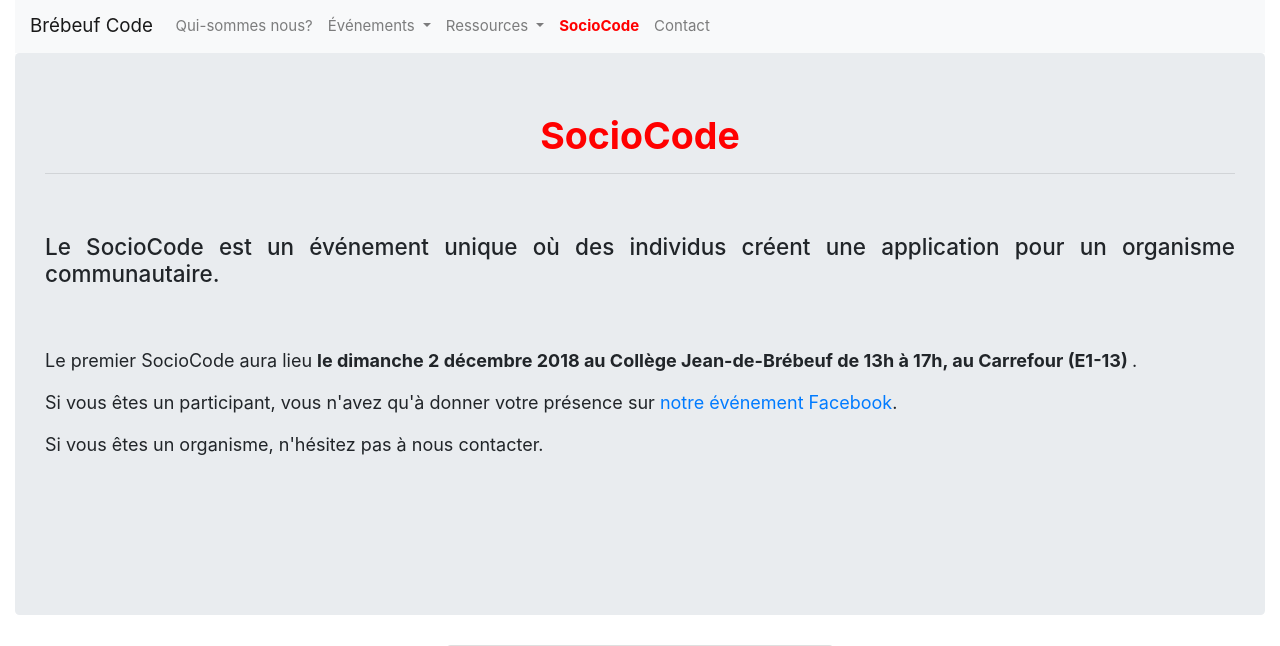
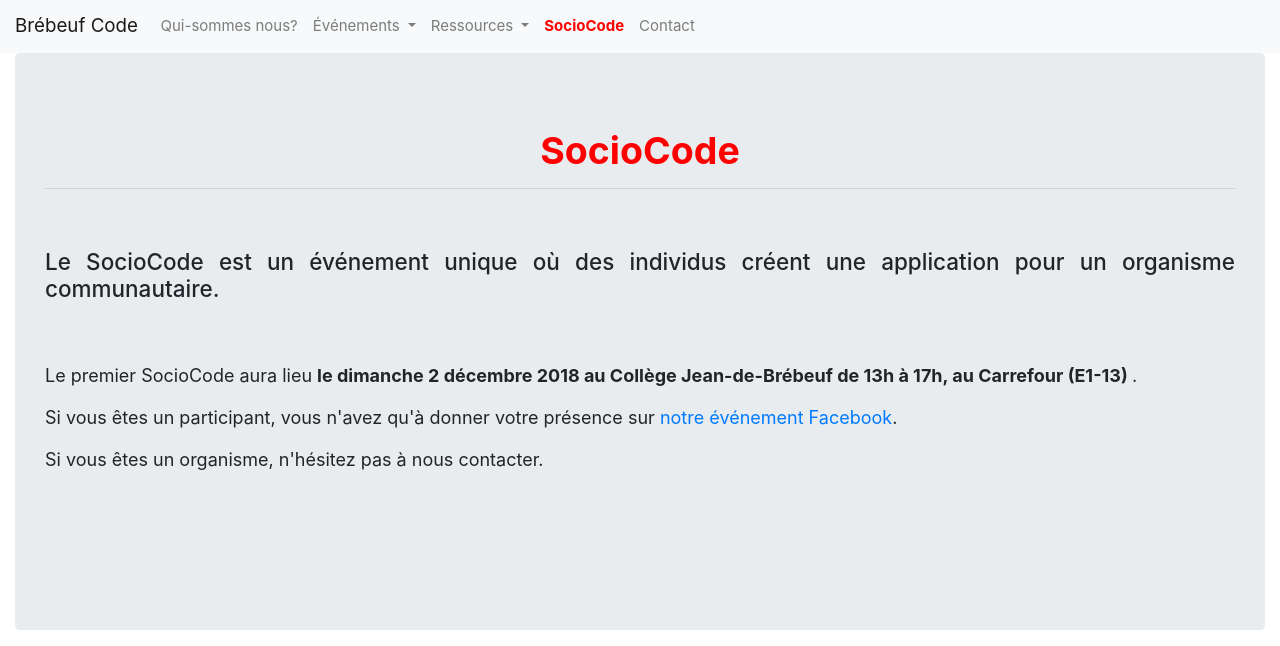
Before and after one commit to Brebeuf-Code/site-web3.0, a Flask app: page /sociocode in a window 1280 px wide. Shown: the top 646 px of the page. Run offline with Flask 2, Linux system fonts and the light colour scheme; some libraries are stand-ins or nearby versions.

Commit message:
fixed alignment issue

```diff
--- a/templates/sociocode.html
+++ b/templates/sociocode.html
@@ -23,7 +23,7 @@
 
 </head>
 <body>
-<div class="container-fluid">
+
 <nav class="navbar navbar-expand-lg navbar-light bg-light">
     <a class="navbar-brand" href="/">Brébeuf Code</a>
     <button class="navbar-toggler" type="button" data-toggle="collapse" data-target="#navbarNav"
@@ -71,21 +71,25 @@
         </ul>
     </div>
 </nav>
-
+<div class="container-fluid">
     <div align="center">
-        <div class="jumbotron mx-auto" align="center">
+        <div align="center" class="jumbotron text-center">
+            <p align="center">
             <h1><b style="color: red">SocioCode</b></h1>
             <hr/>
             <div id="qui-description">
-                <h4>Le SocioCode est un événement unique où des individus créent une application pour un organisme communautaire.</h4>
+                <h4>Le SocioCode est un événement unique où des individus créent une application pour un organisme
+                    communautaire.</h4>
             </div>
             <div id="qui-description">
-                <p>Le premier SocioCode aura lieu <b>le dimanche 2 décembre 2018 au Collège Jean-de-Brébeuf de 13h à 17h, au Carrefour (E1-13) </b>.</p>
+                <p>Le premier SocioCode aura lieu <b>le dimanche 2 décembre 2018 au Collège Jean-de-Brébeuf de 13h à
+                    17h, au Carrefour (E1-13) </b>.</p>
                 <p>Si vous êtes un participant, vous n'avez qu'à donner votre présence sur <a
                         href="https://www.facebook.com/events/2212923045648641/">notre événement Facebook</a>.</p>
                 <p>Si vous êtes un organisme, n'hésitez pas à nous contacter.</p>
                 <br>
-            </div>
+            </div
+            </p>
         </div>
 
         <div class="col-sm-4 mx-auto" align="center">
```
Lines whose indentation alone changed are shown as unchanged.
